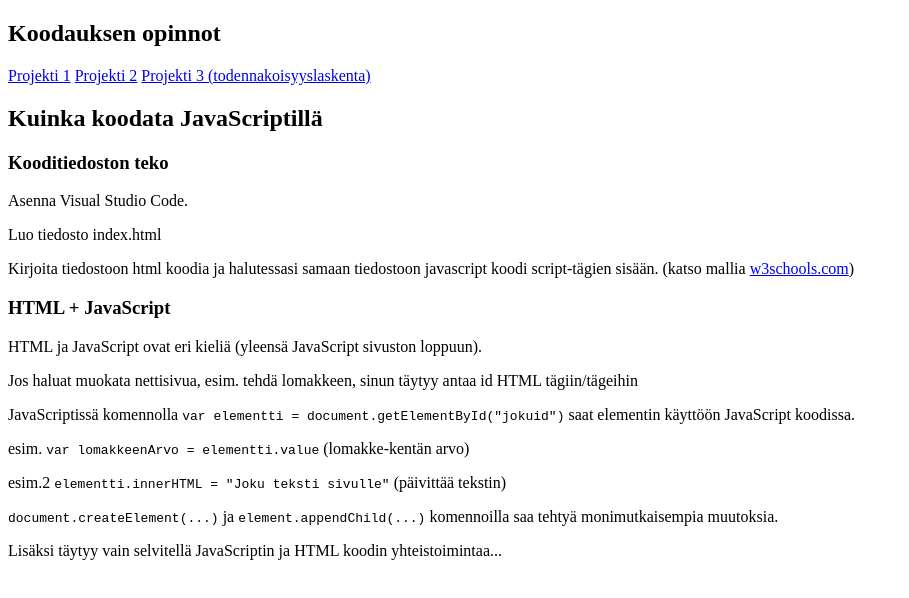
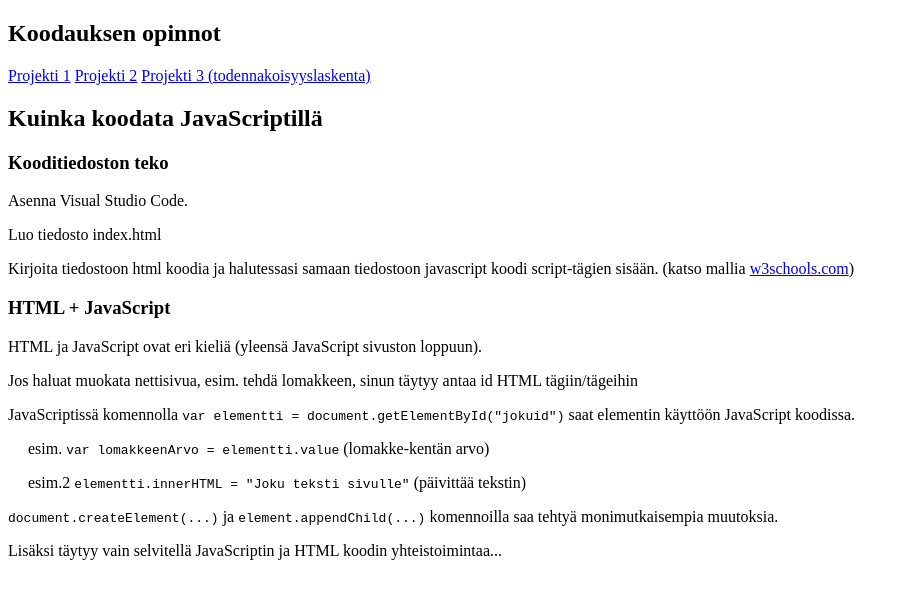
Before and after one commit to jere-tofferi/jere-tofferi.github.io, a plain HTML site: page koodaus.html in a window 1280 px wide. Shown: the whole page, without its empty margins (0-909 px from the left). Drawn offline with Linux system fonts and the light colour scheme.

Commit message:
Update koodaus.html

```diff
--- a/koodaus.html
+++ b/koodaus.html
@@ -21,8 +21,10 @@
     antaa id HTML tägiin/tägeihin</p>
     <p>JavaScriptissä komennolla <code>var elementti = document.getElementById("jokuid")</code>
       saat elementin käyttöön JavaScript koodissa.</p>
-    <p>esim. <code>var lomakkeenArvo = elementti.value</code> (lomakke-kentän arvo)</p>
-    <p>esim.2 <code>elementti.innerHTML = "Joku teksti sivulle"</code> (päivittää tekstin)</p>
+    <div style="margin-left:20px;">
+        <p>esim. <code>var lomakkeenArvo = elementti.value</code> (lomakke-kentän arvo)</p>
+        <p>esim.2 <code>elementti.innerHTML = "Joku teksti sivulle"</code> (päivittää tekstin)</p>
+    </div>
     <p><code>document.createElement(...)</code> ja <code>element.appendChild(...)</code> komennoilla
     saa tehtyä monimutkaisempia muutoksia.</p>
     <p>Lisäksi täytyy vain selvitellä JavaScriptin ja HTML koodin yhteistoimintaa...</p>
```
